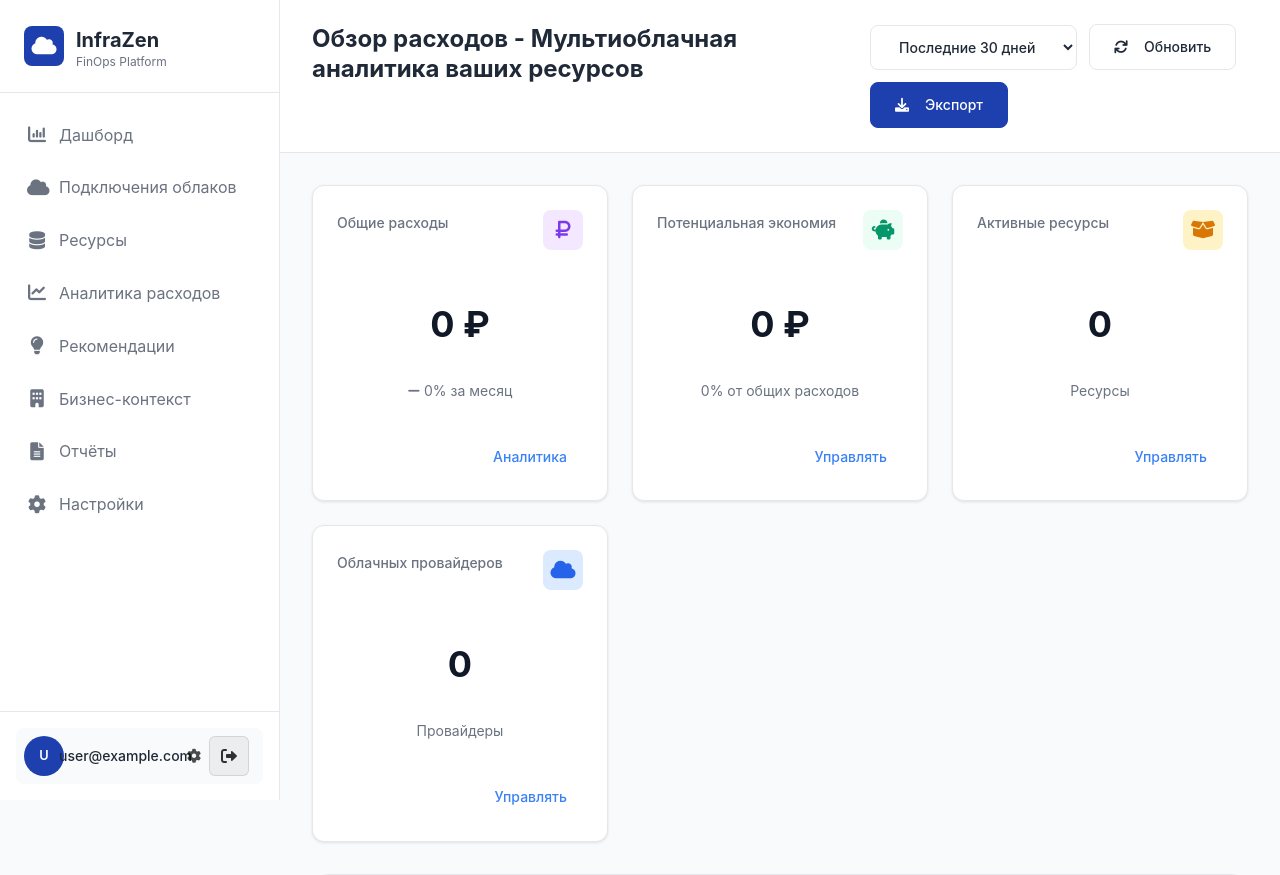
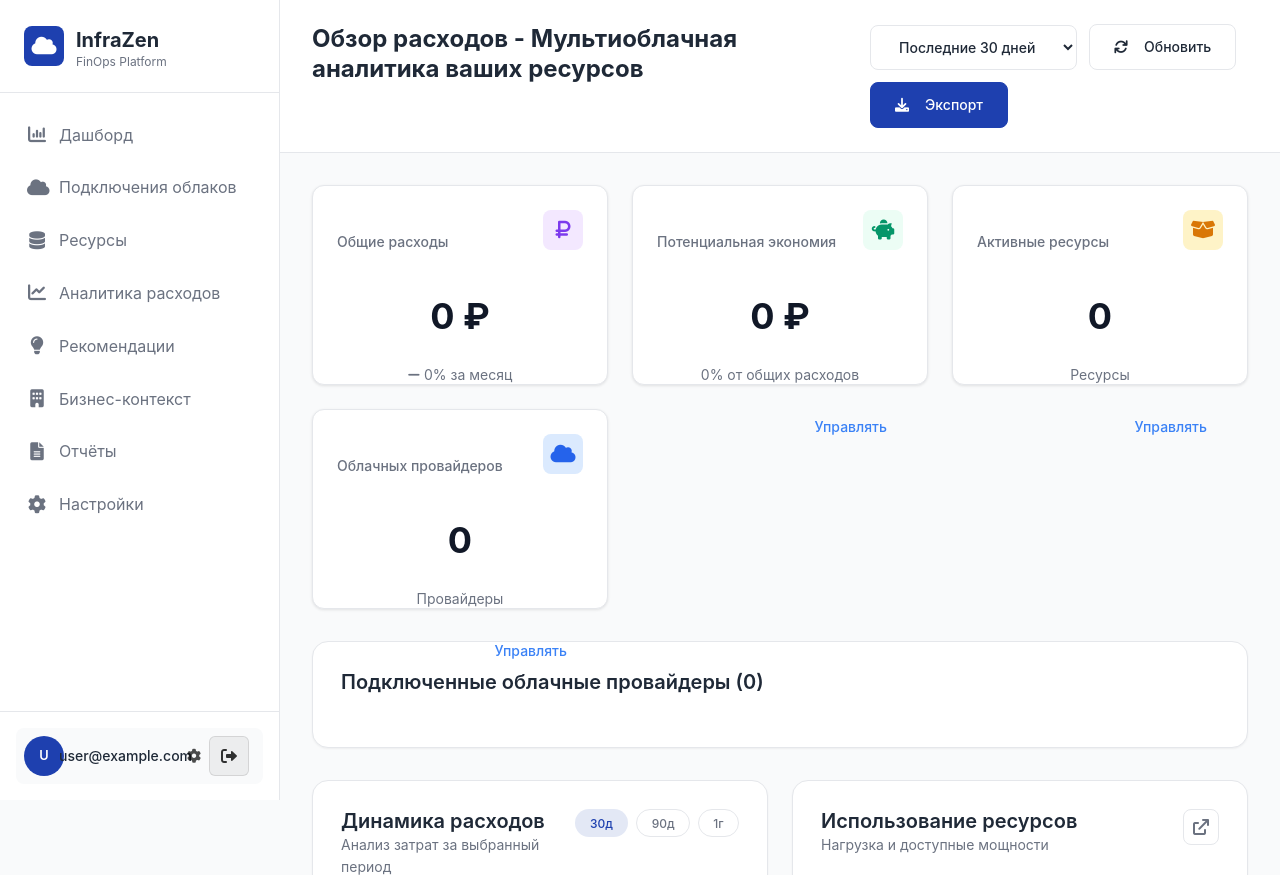
Before and after one commit to colaisr/infrazen, a Flask app: template app/templates/dashboard.html in a window 1280 px wide. Shown: the top 875 px of the page. Run offline with Flask 3, Linux system fonts and the light colour scheme; the template is opened without the code that fills it, so the values that code supplies are empty.

Commit message:
Fix KPI card alignment with fixed heights and consistent spacing
- Set fixed card height (200px) for uniform appearance
- Add min-heights to all sections (header, value, secondary, footer)
- Align all elements by bottom edge for perfect consistency
- Reduce margins for better control over spacing
- Ensure all cards have identical structure regardless of content length
- Create professional, uniform dashboard appearance

```diff
--- a/app/templates/dashboard.html
+++ b/app/templates/dashboard.html
@@ -28,13 +28,15 @@
     box-shadow: 0 1px 3px rgba(0, 0, 0, 0.1);
     border: 1px solid #e5e7eb;
     position: relative;
+    height: 200px;
 }
 
 .kpi-card-header {
     display: flex;
     justify-content: space-between;
     align-items: flex-start;
-    margin-bottom: 1rem;
+    margin-bottom: 0.5rem;
+    min-height: 2.5rem;
 }
 
 .kpi-label {
@@ -42,6 +44,9 @@
     font-weight: 500;
     color: #6b7280;
     line-height: 1.25;
+    min-height: 2.5rem;
+    display: flex;
+    align-items: flex-end;
 }
 
 .kpi-icon {
@@ -59,9 +64,9 @@
     font-weight: 700;
     color: #111827;
     text-align: center;
-    margin: 1rem 0;
+    margin: 0.5rem 0;
     line-height: 1;
-    min-height: 2.5rem;
+    min-height: 3rem;
     display: flex;
     align-items: flex-end;
     justify-content: center;
@@ -69,7 +74,7 @@
 
 .kpi-secondary {
     text-align: center;
-    margin-bottom: 1rem;
+    margin-bottom: 0.5rem;
     min-height: 1.5rem;
     display: flex;
     align-items: flex-end;
@@ -96,6 +101,8 @@
     display: flex;
     justify-content: flex-end;
     margin-top: auto;
+    min-height: 2rem;
+    align-items: flex-end;
 }
 
 .link-button {
```
